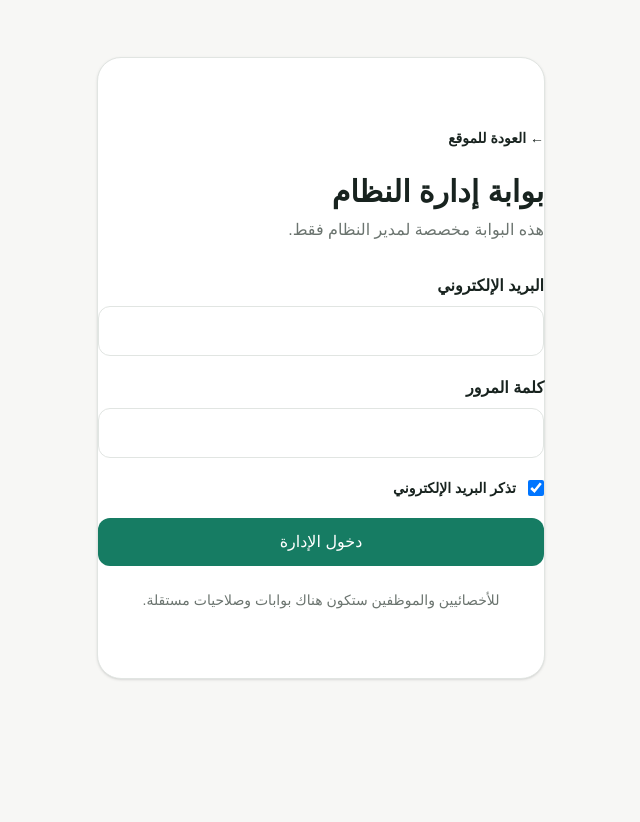
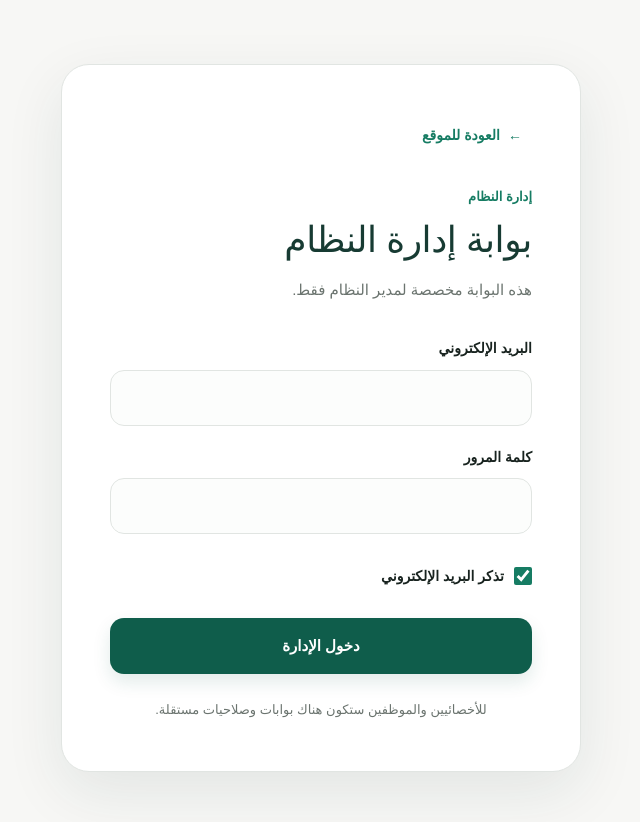
Before and after one commit to khaled19961/-D-Nutrition-Care, a Next.js app: page /admin-login in a window 1280 px wide. Shown: the top 822 px of the page, without its empty margins (319-959 px from the left). Before the commit the page ends 800 px from the top, so only its background shows below. Built offline with nearby package versions, Linux system fonts and the light colour scheme; no server answers.

Commit message:
Apply admin login spacing and card layout

```diff
--- a/app/admin-login/page.tsx
+++ b/app/admin-login/page.tsx
@@ -20,6 +20,9 @@ export default function AdminLoginPage() {
     setPending(true);
     setError("");
 
+    if (remember) localStorage.setItem("admin_login_email", email.trim());
+    else localStorage.removeItem("admin_login_email");
+
     const controller = new AbortController();
     const timeoutId = window.setTimeout(() => controller.abort(), 15000);
 
@@ -41,15 +44,12 @@ export default function AdminLoginPage() {
         return;
       }
 
-      setPending(false);
       window.location.replace("/admin");
     } catch (caught) {
       setError(
         caught instanceof DOMException && caught.name === "AbortError"
           ? "انتهت مهلة الاتصال بخدمة تسجيل الدخول. تحقق من اتصال الموقع بـ Supabase ثم حاول مرة أخرى."
-          : caught instanceof Error
-            ? caught.message
-            : "تعذر تسجيل الدخول حالياً."
+          : caught instanceof Error ? caught.message : "تعذر تسجيل الدخول حالياً."
       );
       setPending(false);
     } finally {
@@ -58,46 +58,70 @@ export default function AdminLoginPage() {
   }
 
   return (
-    <main dir="rtl" className="min-h-screen bg-[var(--background)] py-12">
-        <div className="container flex min-h-[80vh] items-center justify-center">
-          <section className="w-full max-w-md rounded-3xl border border-[var(--border)] bg-white p-8 shadow-sm">
-            <Link href="/" className="text-sm font-semibold text-[var(--primary)]">← العودة للموقع</Link>
-            <h1 className="mt-6 text-3xl font-extrabold">بوابة إدارة النظام</h1>
-            <p className="mt-2 text-[var(--muted)]">هذه البوابة مخصصة لمدير النظام فقط.</p>
+    <main dir="rtl" className="admin-login-page">
+      <div className="admin-login-container">
+        <section className="admin-login-card">
+          <Link href="/" className="admin-login-back">
+            <span aria-hidden="true">←</span>
+            العودة للموقع
+          </Link>
 
-            <form onSubmit={handleSubmit} className="mt-8 space-y-5">
-              <label className="block">
-                <span className="mb-2 block font-semibold">البريد الإلكتروني</span>
-                <input required type="email" value={email} onChange={(e) => setEmail(e.target.value)}
-                  className="w-full rounded-xl border border-[var(--border)] px-4 py-3 outline-none focus:border-[var(--primary)]"
-                  autoComplete="username" />
-              </label>
+          <p className="admin-login-kicker">إدارة النظام</p>
+          <h1 className="admin-login-title">بوابة إدارة النظام</h1>
+          <p className="admin-login-description">
+            هذه البوابة مخصصة لمدير النظام فقط.
+          </p>
 
-              <label className="block">
-                <span className="mb-2 block font-semibold">كلمة المرور</span>
-                <input required type="password" value={password} onChange={(e) => setPassword(e.target.value)}
-                  className="w-full rounded-xl border border-[var(--border)] px-4 py-3 outline-none focus:border-[var(--primary)]"
-                  autoComplete="current-password" />
-              </label>
+          <form onSubmit={handleSubmit} className="admin-login-form">
+            <div className="admin-login-field">
+              <label htmlFor="admin-email">البريد الإلكتروني</label>
+              <input
+                id="admin-email"
+                required
+                type="email"
+                value={email}
+                onChange={(e) => setEmail(e.target.value)}
+                autoComplete="username"
+              />
+            </div>
 
-              <label className="flex cursor-pointer items-center gap-3 text-sm font-semibold">
+            <div className="admin-login-field">
+              <label htmlFor="admin-password">كلمة المرور</label>
+              <input
+                id="admin-password"
+                required
+                type="password"
+                value={password}
+                onChange={(e) => setPassword(e.target.value)}
+                autoComplete="current-password"
+              />
+            </div>
+
+            <label className="admin-login-remember">
               <input
                 type="checkbox"
                 checked={remember}
                 onChange={(e) => setRemember(e.target.checked)}
-                  className="h-4 w-4 rounded border-[var(--border)] text-[var(--primary)] focus:ring-[var(--primary)]"
               />
               <span>تذكر البريد الإلكتروني</span>
             </label>
 
-              {error && <p className="rounded-xl bg-red-50 p-3 text-sm text-red-700" role="alert">{error}</p>}
+            {error && (
+              <p className="admin-login-error" role="alert">
+                {error}
+              </p>
+            )}
 
-              <button disabled={pending} className="w-full rounded-xl bg-[var(--primary)] px-5 py-3 font-bold text-white disabled:opacity-60">
+            <button
+              type="submit"
+              disabled={pending}
+              className="admin-login-submit"
+            >
               {pending ? "جارٍ الدخول..." : "دخول الإدارة"}
             </button>
           </form>
 
-            <p className="mt-6 text-center text-sm text-[var(--muted)]">
+          <p className="admin-login-note">
             للأخصائيين والموظفين ستكون هناك بوابات وصلاحيات مستقلة.
           </p>
         </section>
```
Lines whose indentation alone changed are shown as unchanged.
